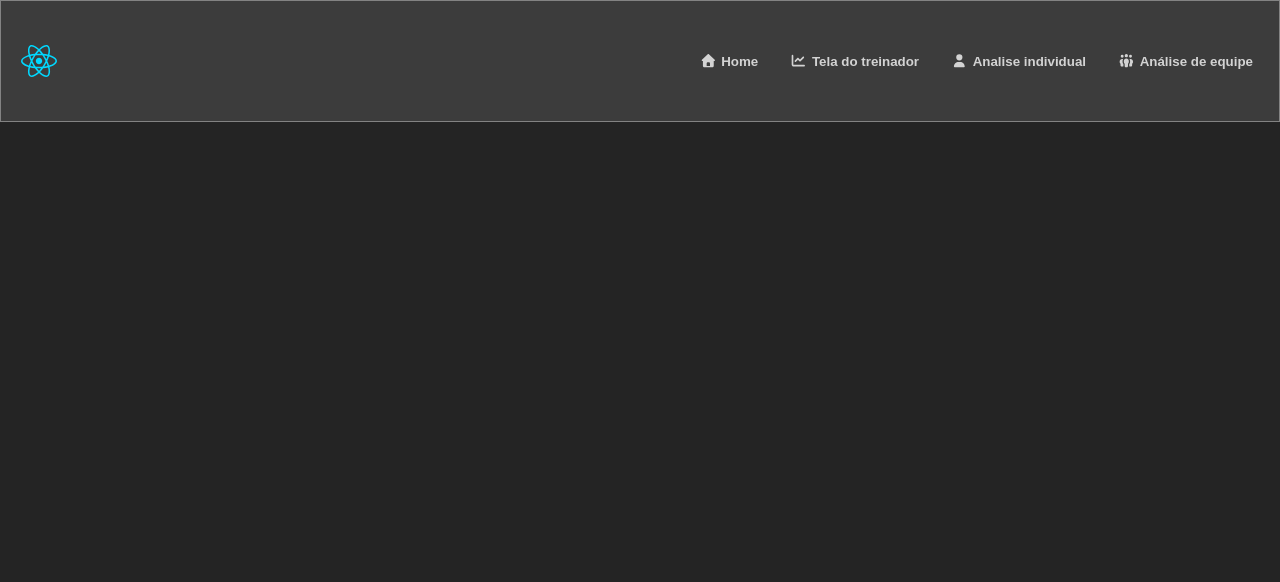
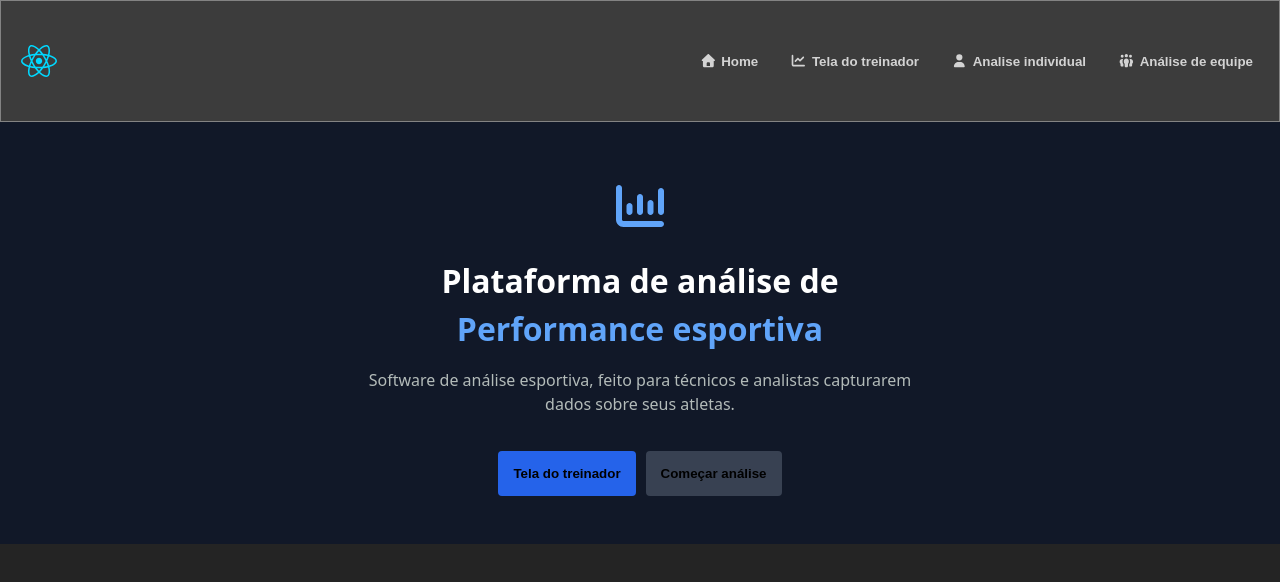
Before and after one commit to diogodls/player, a React (Vite) app: page / in a window 1280 px wide. Shown: the top 582 px of the page. Built offline with nearby package versions, Linux system fonts and the light colour scheme.

Commit message:
feat(#3): cria componente de descritive text

```diff
--- a/src/App.tsx
+++ b/src/App.tsx
@@ -1,15 +1,13 @@
-import { useState } from 'react'
-import reactLogo from './assets/react.svg'
-import viteLogo from '/vite.svg'
 import './App.css'
 import Navbar from './components/layout/Navbar/Navbar.tsx'
+import DescritiveText from "./components/DescritiveText/DescritiveText.tsx";
 
 function App() {
-  const [count, setCount] = useState(0)
 
   return (
     <>
-     <Navbar />
+      <Navbar />
+      <DescritiveText />
     </>
   )
 }
--- /dev/null
+++ b/src/components/DescritiveText/DescritiveText.module.scss
@@ -0,0 +1,55 @@
+.content {
+  padding-block: 3rem;
+  background-color: #111828;
+  display: flex;
+  flex-flow: column;
+  align-items: center;
+  gap: 35px;
+
+  .texts {
+    display: flex;
+    flex-flow: column;
+    align-items: center;
+    text-align: center;
+    gap: 15px;
+
+    .icon {
+      font-size: 3em;
+      color: #60A4F9;
+    }
+
+    .title {
+      margin: 0;
+      color: white;
+    };
+
+    .secondaryTitle {
+      margin: 0;
+      color: #60A4F9;
+    };
+
+    .informativeText {
+      color: #B3BBB9;
+      text-align: center;
+      width: 80%;
+    };
+  }
+
+  .linkButtons {
+    display: flex;
+    gap: 10px;
+
+    .button {
+      padding: 15px;
+      font-weight: bold;
+      border-radius: 4px;
+      border: none;
+      background-color: #384152;
+      cursor: pointer;
+    }
+
+    .actionButton {
+      background-color: #2563EA;
+    }
+  }
+};
--- /dev/null
+++ b/src/components/DescritiveText/DescritiveText.tsx
@@ -0,0 +1,39 @@
+import {FontAwesomeIcon} from "@fortawesome/react-fontawesome";
+import {faChartColumn} from "@fortawesome/free-solid-svg-icons";
+import {classNames} from "../../utils/classNames.ts";
+import styles from './DescritiveText.module.scss';
+import {useNavigate} from "react-router";
+
+const DescritiveText = () => {
+  const navigate = useNavigate();
+  return (
+    <div className={styles.content}>
+      <div className={styles.texts}>
+        <span className={styles.icon}><FontAwesomeIcon icon={faChartColumn}/></span>
+        <span>
+          <h1 className={styles.title}>Plataforma de análise de</h1>
+          <h1 className={styles.secondaryTitle}>Performance esportiva</h1>
+        </span>
+
+        <span className={styles.informativeText}>Software de análise esportiva, feito para técnicos e analistas capturarem dados sobre seus atletas.</span>
+      </div>
+
+      <div className={styles.linkButtons}>
+        <button
+          className={classNames([styles.button, styles.actionButton])}
+          onClick={() => navigate('/coach')}
+          >
+          Tela do treinador
+        </button>
+        <button
+          className={styles.button}
+          onClick={() => navigate('/analise')}
+        >
+          Começar análise
+        </button>
+      </div>
+    </div>
+  );
+};
+
+export default DescritiveText;
```
